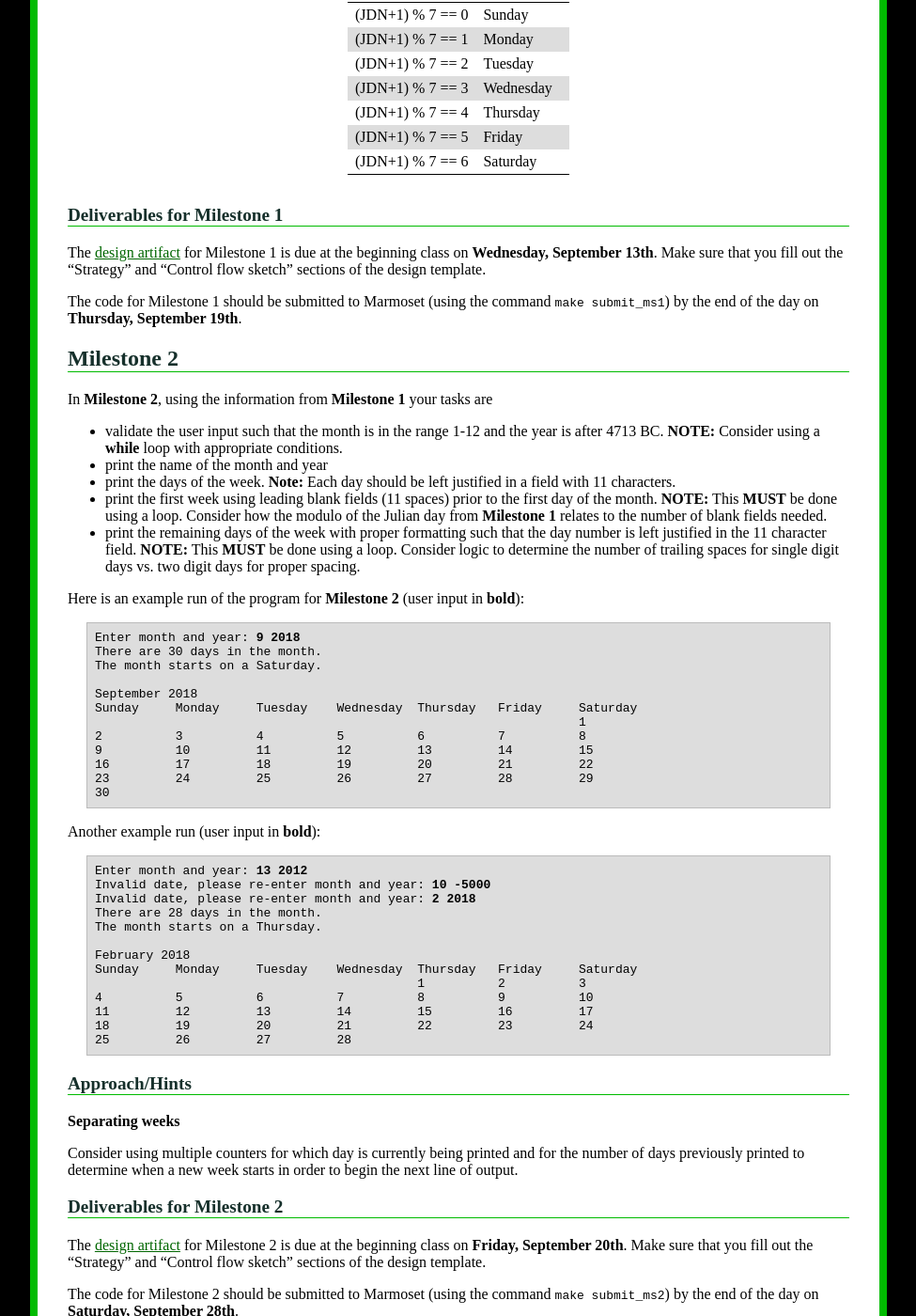
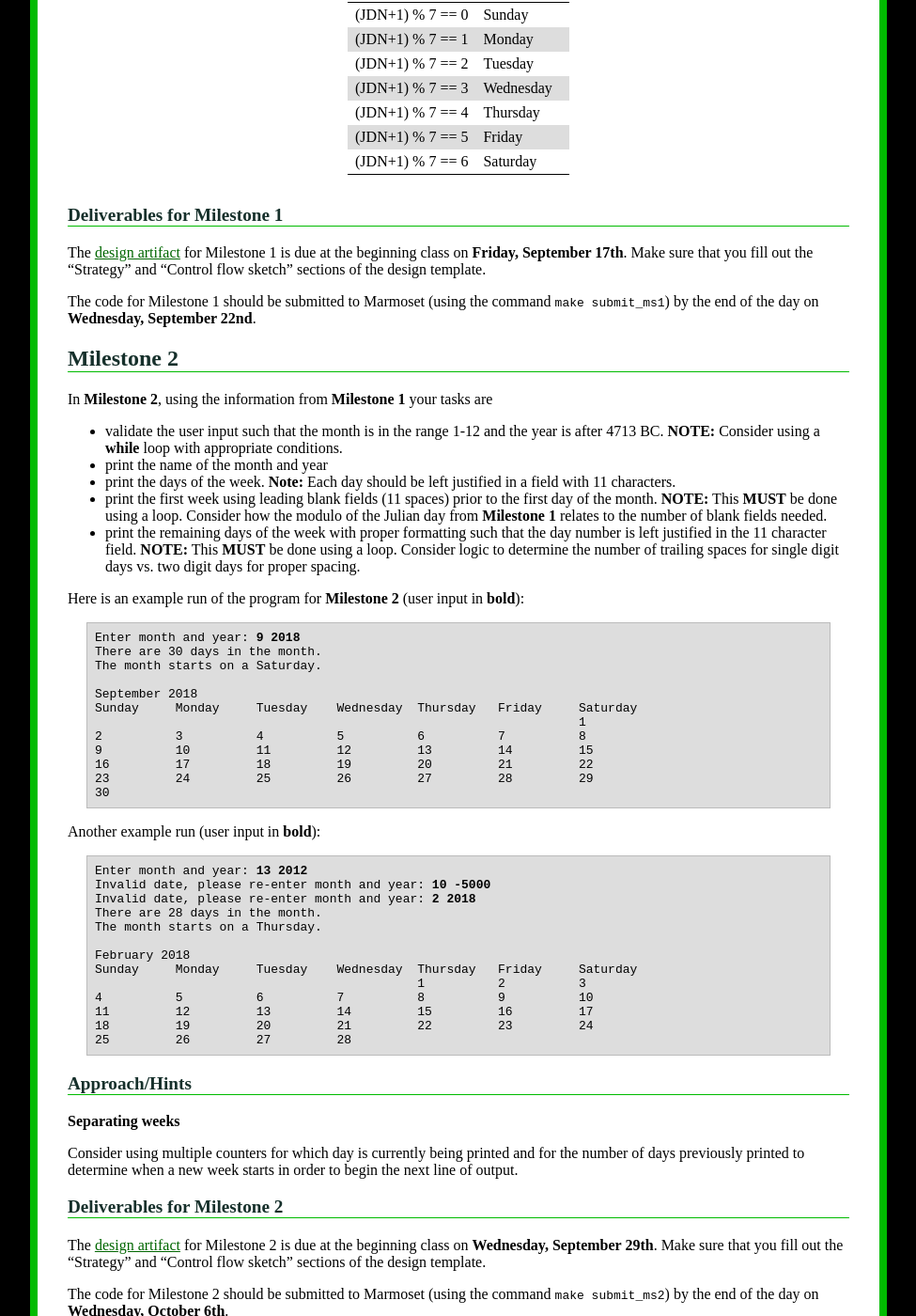
Before and after one commit to ycpcs/cs101-fall2021, a Jekyll site: the page built from assign/assign02.md, in a window 1280 px wide and 1400 px high, scrolled down 2537 px. Shown: the whole window at 94% size, without its empty margins (152-1127 px from the left). Built offline with Jekyll 4.4.1, drawn with Linux system fonts in a browser that asks for light colours; some of the changed text lies outside the part shown.

```diff
--- a/assign/assign02.md
+++ b/assign/assign02.md
@@ -10,7 +10,7 @@
     * Code due: **Wednesday, September 22nd** by 11:59 PM
 * Milestone 2:
     * Design due: **Wednesday, September 29th** in at the beginning of class (I'll collect, scan, and return)
-    * Code due: **Wednesday, Oct 6th** by 11:59 PM
+    * Code due: **Wednesday, October 6th** by 11:59 PM
 
 
 Getting Started
@@ -154,9 +154,9 @@
 
 ### Deliverables for Milestone 1
 
-The [design artifact](../design-template.pdf) for Milestone 1 is due at the beginning class on **Wednesday, September 13th**.  Make sure that you fill out the "Strategy" and "Control flow sketch" sections of the design template.
+The [design artifact](../design-template.pdf) for Milestone 1 is due at the beginning class on **Friday, September 17th**.  Make sure that you fill out the "Strategy" and "Control flow sketch" sections of the design template.
 
-The code for Milestone 1 should be submitted to Marmoset (using the command `make submit_ms1`) by the end of the day on **Thursday, September 19th**.
+The code for Milestone 1 should be submitted to Marmoset (using the command `make submit_ms1`) by the end of the day on **Wednesday, September 22nd**.
 
 ## Milestone 2
 
@@ -211,9 +211,9 @@
 
 ### Deliverables for Milestone 2
 
-The [design artifact](../design-template.pdf) for Milestone 2 is due at the beginning class on **Friday, September 20th**.  Make sure that you fill out the "Strategy" and "Control flow sketch" sections of the design template.
+The [design artifact](../design-template.pdf) for Milestone 2 is due at the beginning class on **Wednesday, September 29th**.  Make sure that you fill out the "Strategy" and "Control flow sketch" sections of the design template.
 
-The code for Milestone 2 should be submitted to Marmoset (using the command `make submit_ms2`) by the end of the day on **Saturday, September 28th**.
+The code for Milestone 2 should be submitted to Marmoset (using the command `make submit_ms2`) by the end of the day on **Wednesday, October 6th**.
 
 Grading
 =======
```
Also changed, not shown: index.md (+8 -0 lines), syllabus.md (+1 -1 lines).
